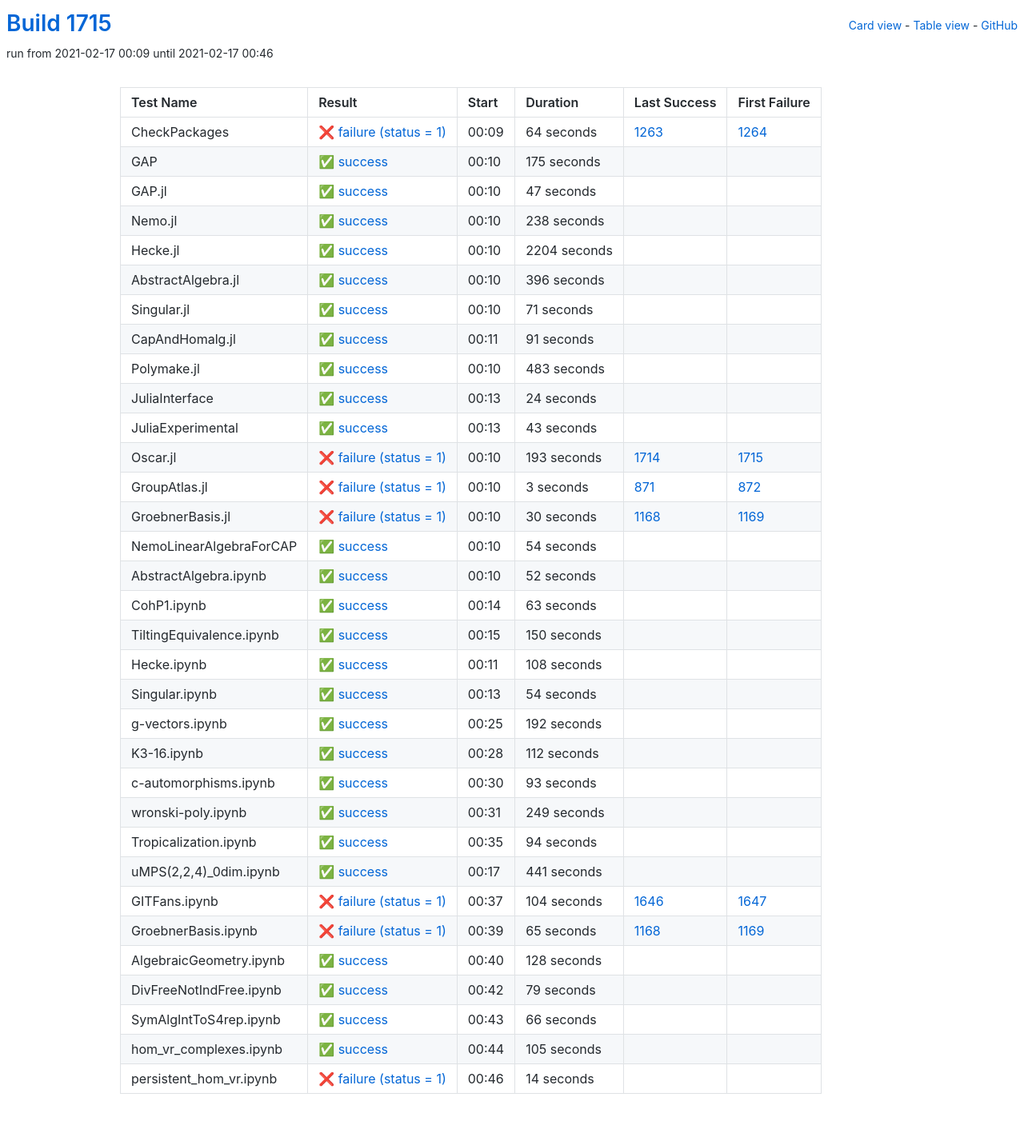
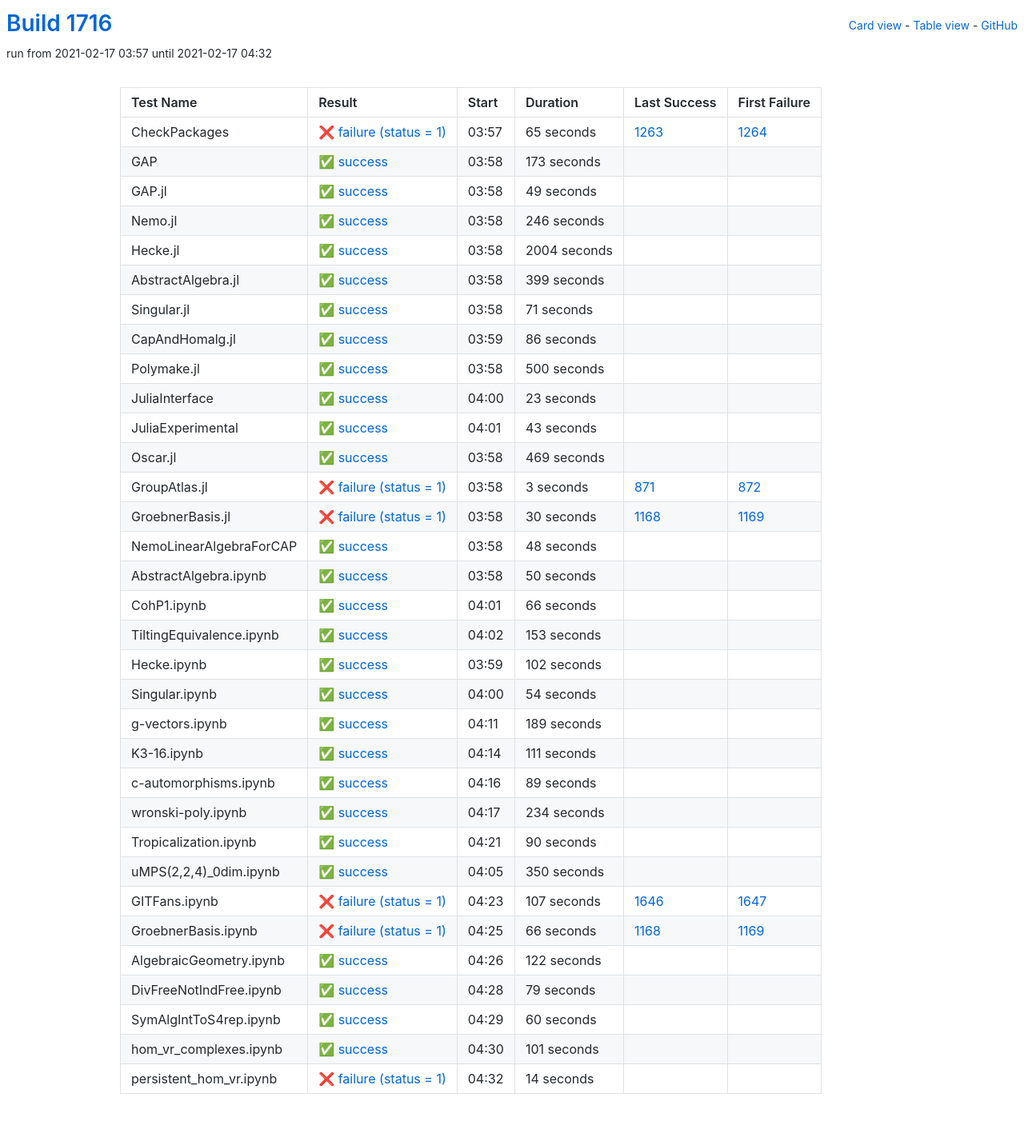
Before and after one commit to oscar-system/oscar-ci-status-stable, a Jekyll site: the page built from table.html, in a window 1280 px wide. Shown: the whole page at 80% size. Built offline with Jekyll 4.4.1, drawn with Linux system fonts in a browser that asks for light colours.

Commit message:
Build #1716

```diff
--- a/_data/ci.yml
+++ b/_data/ci.yml
@@ -1,6 +1,6 @@
 ---
-build: 1715
-build_url: https://oscarci.mathematik.uni-kl.de/job/oscar-stable/1715/
+build: 1716
+build_url: https://oscarci.mathematik.uni-kl.de/job/oscar-stable/1716/
 job: oscar-stable
 organization: oscar-system
 repo: oscar-ci-status-stable
@@ -8,80 +8,80 @@ repourl: https://github.com/oscar-system/oscar-ci-status-stable
 tests:
 - name: CheckPackages
   id: checkpackages
-  log: https://oscarci.mathematik.uni-kl.de/job/oscar-stable/1715/artifact/logs/build-1715/CheckPackages.log
-  start: 2021-02-17 00:09
+  log: https://oscarci.mathematik.uni-kl.de/job/oscar-stable/1716/artifact/logs/build-1716/CheckPackages.log
+  start: 2021-02-17 03:57
   success: false
   exitcode: 1
   status: failure
-  duration: 64
+  duration: 65
   last_success: 1263
   last_success_url: https://oscarci.mathematik.uni-kl.de/job/oscar-stable/1263/
   first_failure: 1264
   first_failure_url: https://oscarci.mathematik.uni-kl.de/job/oscar-stable/1264/
 - name: GAP
   id: gap
-  log: https://oscarci.mathematik.uni-kl.de/job/oscar-stable/1715/artifact/logs/build-1715/GAP.log
-  start: 2021-02-17 00:10
+  log: https://oscarci.mathematik.uni-kl.de/job/oscar-stable/1716/artifact/logs/build-1716/GAP.log
+  start: 2021-02-17 03:58
   success: true
   exitcode: 0
   status: success
-  duration: 175
+  duration: 173
   last_success: false
   last_success_url:
   first_failure: false
   first_failure_url:
 - name: GAP.jl
   id: gap-jl
-  log: https://oscarci.mathematik.uni-kl.de/job/oscar-stable/1715/artifact/logs/build-1715/GAP.jl.log
-  start: 2021-02-17 00:10
+  log: https://oscarci.mathematik.uni-kl.de/job/oscar-stable/1716/artifact/logs/build-1716/GAP.jl.log
+  start: 2021-02-17 03:58
   success: true
   exitcode: 0
   status: success
-  duration: 47
+  duration: 49
   last_success: false
   last_success_url:
   first_failure: false
   first_failure_url:
 - name: Nemo.jl
   id: nemo-jl
-  log: https://oscarci.mathematik.uni-kl.de/job/oscar-stable/1715/artifact/logs/build-1715/Nemo.jl.log
-  start: 2021-02-17 00:10
+  log: https://oscarci.mathematik.uni-kl.de/job/oscar-stable/1716/artifact/logs/build-1716/Nemo.jl.log
+  start: 2021-02-17 03:58
   success: true
   exitcode: 0
   status: success
-  duration: 238
+  duration: 246
   last_success: false
   last_success_url:
   first_failure: false
   first_failure_url:
 - name: Hecke.jl
   id: hecke-jl
-  log: https://oscarci.mathematik.uni-kl.de/job/oscar-stable/1715/artifact/logs/build-1715/Hecke.jl.log
-  start: 2021-02-17 00:10
+  log: https://oscarci.mathematik.uni-kl.de/job/oscar-stable/1716/artifact/logs/build-1716/Hecke.jl.log
+  start: 2021-02-17 03:58
   success: true
   exitcode: 0
   status: success
-  duration: 2204
+  duration: 2004
   last_success: false
   last_success_url:
   first_failure: false
   first_failure_url:
 - name: AbstractAlgebra.jl
   id: abstractalgebra-jl
-  log: https://oscarci.mathematik.uni-kl.de/job/oscar-stable/1715/artifact/logs/build-1715/AbstractAlgebra.jl.log
-  start: 2021-02-17 00:10
+  log: https://oscarci.mathematik.uni-kl.de/job/oscar-stable/1716/artifact/logs/build-1716/AbstractAlgebra.jl.log
+  start: 2021-02-17 03:58
   success: true
   exitcode: 0
   status: success
-  duration: 396
+  duration: 399
   last_success: false
   last_success_url:
   first_failure: false
   first_failure_url:
 - name: Singular.jl
   id: singular-jl
-  log: https://oscarci.mathematik.uni-kl.de/job/oscar-stable/1715/artifact/logs/build-1715/Singular.jl.log
-  start: 2021-02-17 00:10
+  log: https://oscarci.mathematik.uni-kl.de/job/oscar-stable/1716/artifact/logs/build-1716/Singular.jl.log
+  start: 2021-02-17 03:58
   success: true
   exitcode: 0
   status: success
@@ -92,44 +92,44 @@ tests:
   first_failure_url:
 - name: CapAndHomalg.jl
   id: capandhomalg-jl
-  log: https://oscarci.mathematik.uni-kl.de/job/oscar-stable/1715/artifact/logs/build-1715/CapAndHomalg.jl.log
-  start: 2021-02-17 00:11
+  log: https://oscarci.mathematik.uni-kl.de/job/oscar-stable/1716/artifact/logs/build-1716/CapAndHomalg.jl.log
+  start: 2021-02-17 03:59
   success: true
   exitcode: 0
   status: success
-  duration: 91
+  duration: 86
   last_success: false
   last_success_url:
   first_failure: false
   first_failure_url:
 - name: Polymake.jl
   id: polymake-jl
-  log: https://oscarci.mathematik.uni-kl.de/job/oscar-stable/1715/artifact/logs/build-1715/Polymake.jl.log
-  start: 2021-02-17 00:10
+  log: https://oscarci.mathematik.uni-kl.de/job/oscar-stable/1716/artifact/logs/build-1716/Polymake.jl.log
+  start: 2021-02-17 03:58
   success: true
   exitcode: 0
   status: success
-  duration: 483
+  duration: 500
   last_success: false
   last_success_url:
   first_failure: false
   first_failure_url:
 - name: JuliaInterface
   id: juliainterface
-  log: https://oscarci.mathematik.uni-kl.de/job/oscar-stable/1715/artifact/logs/build-1715/JuliaInterface.log
-  start: 2021-02-17 00:13
+  log: https://oscarci.mathematik.uni-kl.de/job/oscar-stable/1716/artifact/logs/build-1716/JuliaInterface.log
+  start: 2021-02-17 04:00
   success: true
   exitcode: 0
   status: success
-  duration: 24
+  duration: 23
   last_success: false
   last_success_url:
   first_failure: false
   first_failure_url:
 - name: JuliaExperimental
   id: juliaexperimental
-  log: https://oscarci.mathematik.uni-kl.de/job/oscar-stable/1715/artifact/logs/build-1715/JuliaExperimental.log
-  start: 2021-02-17 00:13
+  log: https://oscarci.mathematik.uni-kl.de/job/oscar-stable/1716/artifact/logs/build-1716/JuliaExperimental.log
+  start: 2021-02-17 04:01
   success: true
   exitcode: 0
   status: success
@@ -140,20 +140,20 @@ tests:
   first_failure_url:
 - name: Oscar.jl
   id: oscar-jl
-  log: https://oscarci.mathematik.uni-kl.de/job/oscar-stable/1715/artifact/logs/build-1715/Oscar.jl.log
-  start: 2021-02-17 00:10
-  success: false
-  exitcode: 1
-  status: failure
-  duration: 193
-  last_success: 1714
-  last_success_url: https://oscarci.mathematik.uni-kl.de/job/oscar-stable/1714/
-  first_failure: 1715
-  first_failure_url: https://oscarci.mathematik.uni-kl.de/job/oscar-stable/1715/
+  log: https://oscarci.mathematik.uni-kl.de/job/oscar-stable/1716/artifact/logs/build-1716/Oscar.jl.log
+  start: 2021-02-17 03:58
+  success: true
+  exitcode: 0
+  status: success
+  duration: 469
+  last_success: false
+  last_success_url:
+  first_failure: false
+  first_failure_url:
 - name: GroupAtlas.jl
   id: groupatlas-jl
-  log: https://oscarci.mathematik.uni-kl.de/job/oscar-stable/1715/artifact/logs/build-1715/GroupAtlas.jl.log
-  start: 2021-02-17 00:10
+  log: https://oscarci.mathematik.uni-kl.de/job/oscar-stable/1716/artifact/logs/build-1716/GroupAtlas.jl.log
+  start: 2021-02-17 03:58
   success: false
   exitcode: 1
   status: failure
@@ -164,8 +164,8 @@ tests:
   first_failure_url: https://oscarci.mathematik.uni-kl.de/job/oscar-stable/872/
 - name: GroebnerBasis.jl
   id: groebnerbasis-jl
-  log: https://oscarci.mathematik.uni-kl.de/job/oscar-stable/1715/artifact/logs/build-1715/GroebnerBasis.jl.log
-  start: 2021-02-17 00:10
+  log: https://oscarci.mathematik.uni-kl.de/job/oscar-stable/1716/artifact/logs/build-1716/GroebnerBasis.jl.log
+  start: 2021-02-17 03:58
   success: false
   exitcode: 1
   status: failure
@@ -176,68 +176,68 @@ tests:
   first_failure_url: https://oscarci.mathematik.uni-kl.de/job/oscar-stable/1169/
 - name: NemoLinearAlgebraForCAP
   id: nemolinearalgebraforcap
-  log: https://oscarci.mathematik.uni-kl.de/job/oscar-stable/1715/artifact/logs/build-1715/NemoLinearAlgebraForCAP.log
-  start: 2021-02-17 00:10
+  log: https://oscarci.mathematik.uni-kl.de/job/oscar-stable/1716/artifact/logs/build-1716/NemoLinearAlgebraForCAP.log
+  start: 2021-02-17 03:58
   success: true
   exitcode: 0
   status: success
-  duration: 54
+  duration: 48
   last_success: false
   last_success_url:
   first_failure: false
   first_failure_url:
 - name: AbstractAlgebra.ipynb
   id: abstractalgebra-ipynb
-  log: https://oscarci.mathematik.uni-kl.de/job/oscar-stable/1715/artifact/logs/build-1715/AbstractAlgebra.ipynb.log
-  start: 2021-02-17 00:10
+  log: https://oscarci.mathematik.uni-kl.de/job/oscar-stable/1716/artifact/logs/build-1716/AbstractAlgebra.ipynb.log
+  start: 2021-02-17 03:58
   success: true
   exitcode: 0
   status: success
-  duration: 52
+  duration: 50
   last_success: false
   last_success_url:
   first_failure: false
   first_failure_url:
 - name: CohP1.ipynb
   id: cohp1-ipynb
-  log: https://oscarci.mathematik.uni-kl.de/job/oscar-stable/1715/artifact/logs/build-1715/CohP1.ipynb.log
-  start: 2021-02-17 00:14
+  log: https://oscarci.mathematik.uni-kl.de/job/oscar-stable/1716/artifact/logs/build-1716/CohP1.ipynb.log
+  start: 2021-02-17 04:01
   success: true
   exitcode: 0
   status: success
-  duration: 63
+  duration: 66
   last_success: false
   last_success_url:
   first_failure: false
   first_failure_url:
 - name: TiltingEquivalence.ipynb
   id: tiltingequivalence-ipynb
-  log: https://oscarci.mathematik.uni-kl.de/job/oscar-stable/1715/artifact/logs/build-1715/TiltingEquivalence.ipynb.log
-  start: 2021-02-17 00:15
+  log: https://oscarci.mathematik.uni-kl.de/job/oscar-stable/1716/artifact/logs/build-1716/TiltingEquivalence.ipynb.log
+  start: 2021-02-17 04:02
   success: true
   exitcode: 0
   status: success
-  duration: 150
+  duration: 153
   last_success: false
   last_success_url:
   first_failure: false
   first_failure_url:
 - name: Hecke.ipynb
   id: hecke-ipynb
-  log: https://oscarci.mathematik.uni-kl.de/job/oscar-stable/1715/artifact/logs/build-1715/Hecke.ipynb.log
-  start: 2021-02-17 00:11
+  log: https://oscarci.mathematik.uni-kl.de/job/oscar-stable/1716/artifact/logs/build-1716/Hecke.ipynb.log
+  start: 2021-02-17 03:59
   success: true
   exitcode: 0
   status: success
-  duration: 108
+  duration: 102
   last_success: false
   last_success_url:
   first_failure: false
   first_failure_url:
 - name: Singular.ipynb
   id: singular-ipynb
-  log: https://oscarci.mathematik.uni-kl.de/job/oscar-stable/1715/artifact/logs/build-1715/Singular.ipynb.log
-  start: 2021-02-17 00:13
+  log: https://oscarci.mathematik.uni-kl.de/job/oscar-stable/1716/artifact/logs/build-1716/Singular.ipynb.log
+  start: 2021-02-17 04:00
   success: true
   exitcode: 0
   status: success
@@ -248,116 +248,116 @@ tests:
   first_failure_url:
 - name: g-vectors.ipynb
   id: g-vectors-ipynb
-  log: https://oscarci.mathematik.uni-kl.de/job/oscar-stable/1715/artifact/logs/build-1715/g-vectors.ipynb.log
-  start: 2021-02-17 00:25
+  log: https://oscarci.mathematik.uni-kl.de/job/oscar-stable/1716/artifact/logs/build-1716/g-vectors.ipynb.log
+  start: 2021-02-17 04:11
   success: true
   exitcode: 0
   status: success
-  duration: 192
+  duration: 189
   last_success: false
   last_success_url:
   first_failure: false
   first_failure_url:
 - name: K3-16.ipynb
   id: k3-16-ipynb
-  log: https://oscarci.mathematik.uni-kl.de/job/oscar-stable/1715/artifact/logs/build-1715/K3-16.ipynb.log
-  start: 2021-02-17 00:28
+  log: https://oscarci.mathematik.uni-kl.de/job/oscar-stable/1716/artifact/logs/build-1716/K3-16.ipynb.log
+  start: 2021-02-17 04:14
   success: true
   exitcode: 0
   status: success
-  duration: 112
+  duration: 111
   last_success: false
   last_success_url:
   first_failure: false
   first_failure_url:
 - name: c-automorphisms.ipynb
   id: c-automorphisms-ipynb
-  log: https://oscarci.mathematik.uni-kl.de/job/oscar-stable/1715/artifact/logs/build-1715/c-automorphisms.ipynb.log
-  start: 2021-02-17 00:30
+  log: https://oscarci.mathematik.uni-kl.de/job/oscar-stable/1716/artifact/logs/build-1716/c-automorphisms.ipynb.log
+  start: 2021-02-17 04:16
   success: true
   exitcode: 0
   status: success
-  duration: 93
+  duration: 89
   last_success: false
   last_success_url:
   first_failure: false
   first_failure_url:
 - name: wronski-poly.ipynb
   id: wronski-poly-ipynb
-  log: https://oscarci.mathematik.uni-kl.de/job/oscar-stable/1715/artifact/logs/build-1715/wronski-poly.ipynb.log
-  start: 2021-02-17 00:31
+  log: https://oscarci.mathematik.uni-kl.de/job/oscar-stable/1716/artifact/logs/build-1716/wronski-poly.ipynb.log
+  start: 2021-02-17 04:17
   success: true
   exitcode: 0
   status: success
-  duration: 249
+  duration: 234
   last_success: false
   last_success_url:
   first_failure: false
   first_failure_url:
 - name: Tropicalization.ipynb
   id: tropicalization-ipynb
-  log: https://oscarci.mathematik.uni-kl.de/job/oscar-stable/1715/artifact/logs/build-1715/Tropicalization.ipynb.log
-  start: 2021-02-17 00:35
+  log: https://oscarci.mathematik.uni-kl.de/job/oscar-stable/1716/artifact/logs/build-1716/Tropicalization.ipynb.log
+  start: 2021-02-17 04:21
   success: true
   exitcode: 0
   status: success
-  duration: 94
+  duration: 90
   last_success: false
   last_success_url:
   first_failure: false
   first_failure_url:
 - name: uMPS(2,2,4)_0dim.ipynb
   id: umps-2-2-4-0dim-ipynb
-  log: https://oscarci.mathematik.uni-kl.de/job/oscar-stable/1715/artifact/logs/build-1715/uMPS-2-2-4-_0dim.ipynb.log
-  start: 2021-02-17 00:17
+  log: https://oscarci.mathematik.uni-kl.de/job/oscar-stable/1716/artifact/logs/build-1716/uMPS-2-2-4-_0dim.ipynb.log
+  start: 2021-02-17 04:05
   success: true
   exitcode: 0
   status: success
-  duration: 441
+  duration: 350
   last_success: false
   last_success_url:
   first_failure: false
   first_failure_url:
 - name: GITFans.ipynb
   id: gitfans-ipynb
-  log: https://oscarci.mathematik.uni-kl.de/job/oscar-stable/1715/artifact/logs/build-1715/GITFans.ipynb.log
-  start: 2021-02-17 00:37
+  log: https://oscarci.mathematik.uni-kl.de/job/oscar-stable/1716/artifact/logs/build-1716/GITFans.ipynb.log
+  start: 2021-02-17 04:23
   success: false
   exitcode: 1
   status: failure
-  duration: 104
+  duration: 107
   last_success: 1646
   last_success_url: https://oscarci.mathematik.uni-kl.de/job/oscar-stable/1646/
   first_failure: 1647
   first_failure_url: https://oscarci.mathematik.uni-kl.de/job/oscar-stable/1647/
 - name: GroebnerBasis.ipynb
   id: groebnerbasis-ipynb
-  log: https://oscarci.mathematik.uni-kl.de/job/oscar-stable/1715/artifact/logs/build-1715/GroebnerBasis.ipynb.log
-  start: 2021-02-17 00:39
+  log: https://oscarci.mathematik.uni-kl.de/job/oscar-stable/1716/artifact/logs/build-1716/GroebnerBasis.ipynb.log
+  start: 2021-02-17 04:25
   success: false
   exitcode: 1
   status: failure
-  duration: 65
+  duration: 66
   last_success: 1168
   last_success_url: https://oscarci.mathematik.uni-kl.de/job/oscar-stable/1168/
   first_failure: 1169
   first_failure_url: https://oscarci.mathematik.uni-kl.de/job/oscar-stable/1169/
 - name: AlgebraicGeometry.ipynb
   id: algebraicgeometry-ipynb
-  log: https://oscarci.mathematik.uni-kl.de/job/oscar-stable/1715/artifact/logs/build-1715/AlgebraicGeometry.ipynb.log
-  start: 2021-02-17 00:40
+  log: https://oscarci.mathematik.uni-kl.de/job/oscar-stable/1716/artifact/logs/build-1716/AlgebraicGeometry.ipynb.log
+  start: 2021-02-17 04:26
   success: true
   exitcode: 0
   status: success
-  duration: 128
+  duration: 122
   last_success: false
   last_success_url:
   first_failure: false
   first_failure_url:
 - name: DivFreeNotIndFree.ipynb
   id: divfreenotindfree-ipynb
-  log: https://oscarci.mathematik.uni-kl.de/job/oscar-stable/1715/artifact/logs/build-1715/DivFreeNotIndFree.ipynb.log
-  start: 2021-02-17 00:42
+  log: https://oscarci.mathematik.uni-kl.de/job/oscar-stable/1716/artifact/logs/build-1716/DivFreeNotIndFree.ipynb.log
+  start: 2021-02-17 04:28
   success: true
   exitcode: 0
   status: success
@@ -368,32 +368,32 @@ tests:
   first_failure_url:
 - name: SymAlgIntToS4rep.ipynb
   id: symalginttos4rep-ipynb
-  log: https://oscarci.mathematik.uni-kl.de/job/oscar-stable/1715/artifact/logs/build-1715/SymAlgIntToS4rep.ipynb.log
-  start: 2021-02-17 00:43
+  log: https://oscarci.mathematik.uni-kl.de/job/oscar-stable/1716/artifact/logs/build-1716/SymAlgIntToS4rep.ipynb.log
+  start: 2021-02-17 04:29
   success: true
   exitcode: 0
   status: success
-  duration: 66
+  duration: 60
   last_success: false
   last_success_url:
   first_failure: false
   first_failure_url:
 - name: hom_vr_complexes.ipynb
   id: hom-vr-complexes-ipynb
-  log: https://oscarci.mathematik.uni-kl.de/job/oscar-stable/1715/artifact/logs/build-1715/hom_vr_complexes.ipynb.log
-  start: 2021-02-17 00:44
+  log: https://oscarci.mathematik.uni-kl.de/job/oscar-stable/1716/artifact/logs/build-1716/hom_vr_complexes.ipynb.log
+  start: 2021-02-17 04:30
   success: true
   exitcode: 0
   status: success
-  duration: 105
+  duration: 101
   last_success: false
   last_success_url:
   first_failure: false
   first_failure_url:
 - name: persistent_hom_vr.ipynb
   id: persistent-hom-vr-ipynb
-  log: https://oscarci.mathematik.uni-kl.de/job/oscar-stable/1715/artifact/logs/build-1715/persistent_hom_vr.ipynb.log
-  start: 2021-02-17 00:46
+  log: https://oscarci.mathematik.uni-kl.de/job/oscar-stable/1716/artifact/logs/build-1716/persistent_hom_vr.ipynb.log
+  start: 2021-02-17 04:32
   success: false
   exitcode: 1
   status: failure
```
Also changed, not shown: README.md.
